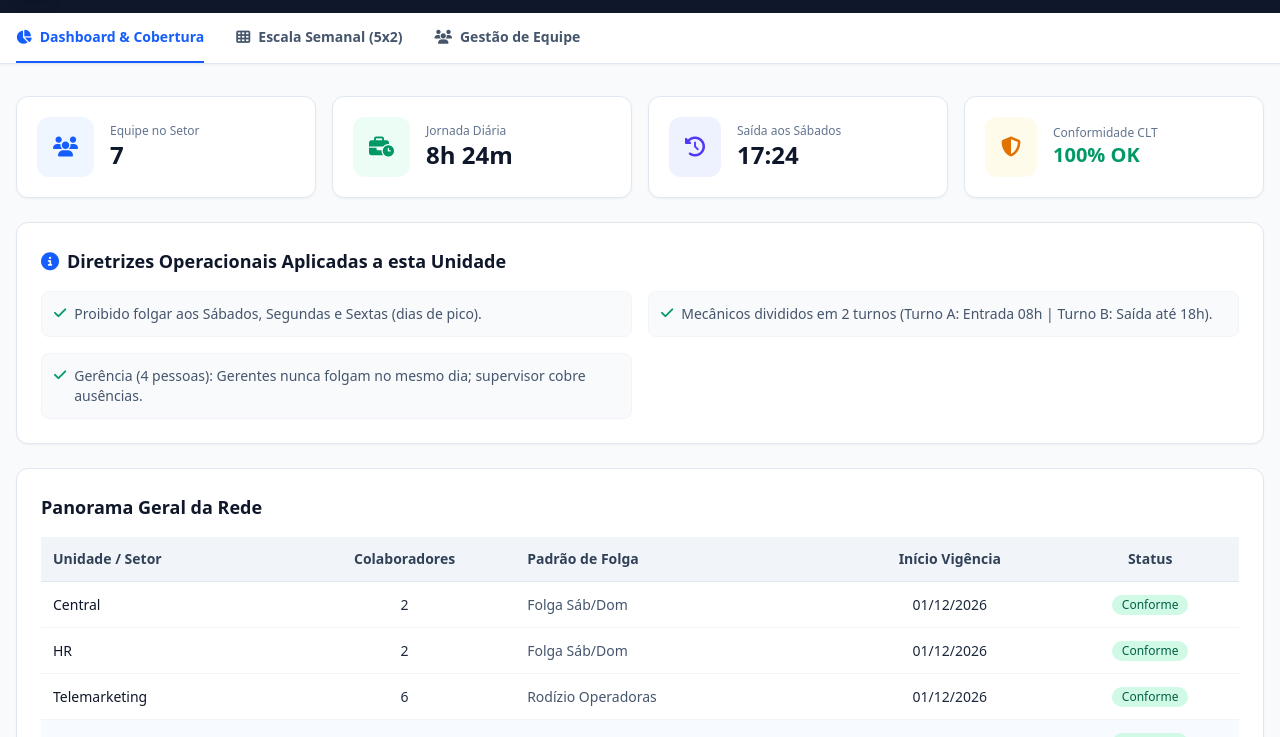
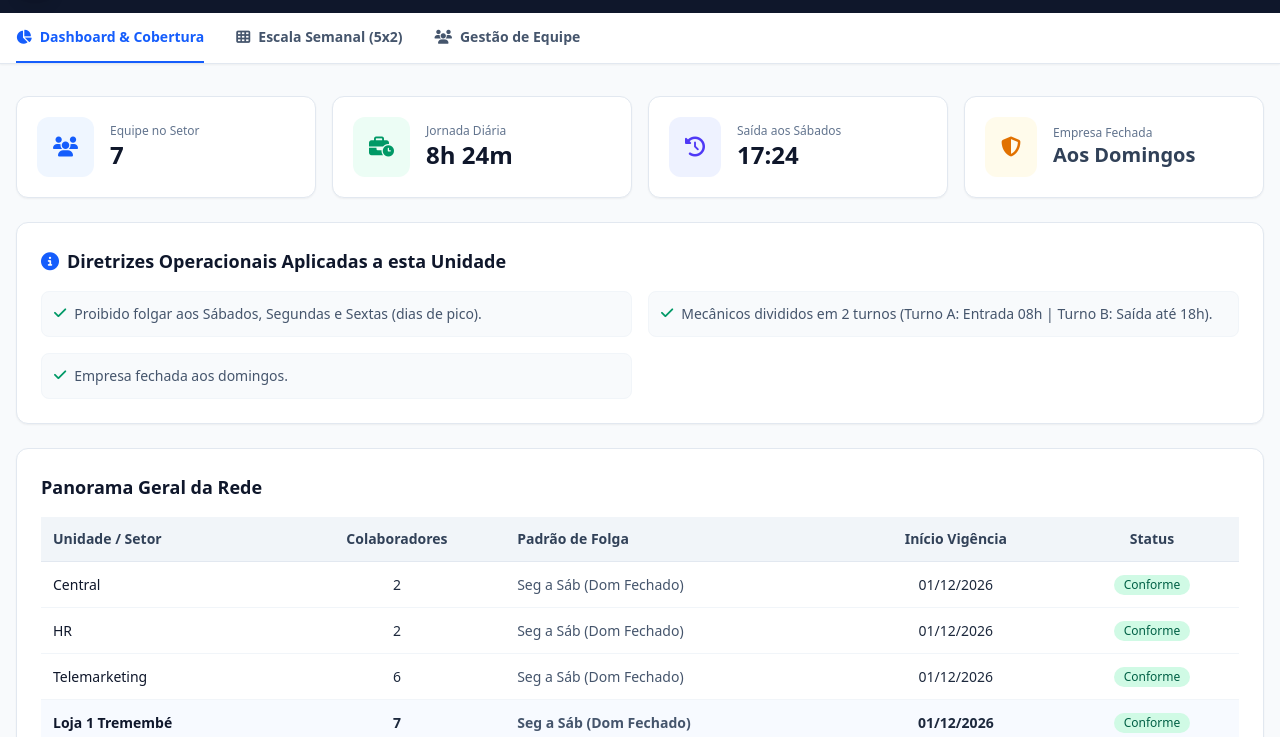
Before and after one commit to bubuseles-oss/Escala-5x2-, a plain HTML site: page index.html in a window 1280 px wide. Shown: the part 63-800 px from the top of the page. Drawn offline with nearby package versions, Linux system fonts and the light colour scheme.

Commit message:
Update index.html

```diff
--- a/index.html
+++ b/index.html
@@ -90,8 +90,8 @@
                         <i class="fa-solid fa-shield-halved"></i>
                     </div>
                     <div>
-                        <p class="text-xs text-slate-500 font-medium">Conformidade CLT</p>
-                        <h3 class="text-xl font-bold text-emerald-600">100% OK</h3>
+                        <p class="text-xs text-slate-500 font-medium">Empresa Fechada</p>
+                        <h3 class="text-xl font-bold text-slate-700">Aos Domingos</h3>
                     </div>
                 </div>
             </div>
@@ -132,8 +132,8 @@
         <div id="tab-escala" class="hidden space-y-6">
             <div class="flex flex-col md:flex-row justify-between items-start md:items-center gap-4 bg-white p-4 rounded-xl border border-slate-200 shadow-xs">
                 <div>
-                    <h3 class="text-lg font-bold text-slate-900">Grade de Escala Semanal (Segunda a Domingo)</h3>
-                    <p class="text-xs text-slate-500">Respeitando restrições de folgas em dias de pico e revezamento.</p>
+                    <h3 class="text-lg font-bold text-slate-900">Grade de Escala Semanal (Segunda a Sábado)</h3>
+                    <p class="text-xs text-slate-500">Domingo é fechado para toda a empresa.</p>
                 </div>
                 <div class="flex items-center gap-3">
                     <span class="inline-flex items-center gap-1.5 text-xs bg-emerald-50 text-emerald-700 px-3 py-1 rounded-full font-medium border border-emerald-200">
@@ -158,7 +158,7 @@
                                 <th class="p-3 text-center">Qui</th>
                                 <th class="p-3 text-center">Sex</th>
                                 <th class="p-3 text-center">Sáb</th>
-                                <th class="p-3 text-center">Dom</th>
+                                <th class="p-3 text-center bg-slate-200 text-slate-700">Dom (Fechado)</th>
                                 <th class="p-3 text-center">Folga Fixa / Escala</th>
                             </tr>
                         </thead>
@@ -236,7 +236,6 @@
                         <label class="block text-xs font-semibold text-slate-700 mb-1">1ª Folga</label>
                         <select id="empFolga1" class="w-full px-3 py-2 border border-slate-300 rounded-lg text-sm focus:ring-2 focus:ring-blue-500 focus:outline-none bg-white">
                             <option value="Sáb">Sábado</option>
-                            <option value="Dom">Domingo</option>
                             <option value="Seg">Segunda</option>
                             <option value="Ter">Terça</option>
                             <option value="Qua">Quarta</option>
@@ -247,9 +246,8 @@
                     <div>
                         <label class="block text-xs font-semibold text-slate-700 mb-1">2ª Folga</label>
                         <select id="empFolga2" class="w-full px-3 py-2 border border-slate-300 rounded-lg text-sm focus:ring-2 focus:ring-blue-500 focus:outline-none bg-white">
-                            <option value="Dom" selected>Domingo</option>
                             <option value="Sáb">Sábado</option>
-                            <option value="Seg">Segunda</option>
+                            <option value="Seg" selected>Segunda</option>
                             <option value="Ter">Terça</option>
                             <option value="Qua">Quarta</option>
                             <option value="Qui">Quinta</option>
@@ -267,61 +265,61 @@
 
     <!-- Footer -->
     <footer class="bg-white border-t border-slate-200 py-4 text-center text-xs text-slate-500">
-        Furtil Pneus & PneuX • Sistema Operacional de Escalas 5x2 (8h24min/dia) © 2026
+        Furtil Pneus & PneuX • Empresa não opera aos domingos © 2026
     </footer>
 
     <script>
         const unitRules = {
             "Central": [
-                "Folga fixa obrigatória aos sábados e domingos.",
+                "Folga fixa aos sábados (Empresa fechada aos domingos).",
                 "Redução de jornada mantendo descanso no fim de semana.",
                 "Expediente de segunda a sexta com 8h24min diárias."
             ],
             "HR": [
-                "Folga fixa obrigatória aos sábados e domingos.",
+                "Folga fixa aos sábados (Empresa fechada aos domingos).",
                 "Suporte administrativo centralizado com jornada padrão.",
-                "Sábados e domingos livres para toda a equipe."
+                "Expediente de segunda a sexta."
             ],
             "Telemarketing": [
                 "Operadoras (5) em escala rotativa para garantir 'dobradinha' de folga.",
                 "Coordenadora (1): Proibido folgar aos sábados e segundas-feiras.",
-                "Atendimento alinhado com o fluxo comercial da rede."
+                "Empresa fechada aos domingos."
             ],
             "Loja 1 Tremembé": [
                 "Proibido folgar aos Sábados, Segundas e Sextas (dias de pico).",
                 "Mecânicos divididos em 2 turnos (Turno A: Entrada 08h | Turno B: Saída até 18h).",
-                "Gerência (4 pessoas): Gerentes nunca folgam no mesmo dia; supervisor cobre ausências."
+                "Empresa fechada aos domingos."
             ],
             "Loja 2 Guarulhos": [
                 "Proibido folgar aos Sábados, Segundas e Sextas (dias de pico).",
                 "Mecânicos divididos em 2 turnos (Turno A: Entrada 08h | Turno B: Saída até 18h).",
-                "Gerência (4 pessoas): Gerentes nunca folgam no mesmo dia; supervisor cobre ausências."
+                "Empresa fechada aos domingos."
             ],
             "Loja 3 Tatuapé": [
                 "Proibido folgar aos Sábados, Segundas e Sextas (dias de pico).",
                 "Mecânicos divididos em 2 turnos (Turno A: Entrada 08h | Turno B: Saída até 18h).",
-                "Gerência (4 pessoas): Gerentes nunca folgam no mesmo dia; supervisor cobre ausências."
+                "Empresa fechada aos domingos."
             ],
             "Loja 4 Aricanduva": [
                 "Proibido folgar aos Sábados, Segundas e Sextas (dias de pico).",
                 "Mecânicos divididos em 2 turnos (Turno A: Entrada 08h | Turno B: Saída até 18h).",
-                "Gerência (4 pessoas): Gerentes nunca folgam no mesmo dia; supervisor cobre ausências."
+                "Empresa fechada aos domingos."
             ]
         };
 
         const defaultData = {
             "Central": [
-                { name: "Ana Silva", role: "Analista / Administrativo", folga1: "Sáb", folga2: "Dom" },
-                { name: "Carlos Souza", role: "Analista / Administrativo", folga1: "Sáb", folga2: "Dom" }
+                { name: "Ana Silva", role: "Analista / Administrativo", folga1: "Sáb", folga2: "Seg" },
+                { name: "Carlos Souza", role: "Analista / Administrativo", folga1: "Sáb", folga2: "Seg" }
             ],
             "HR": [
-                { name: "Juliana Costa", role: "Analista / Administrativo", folga1: "Sáb", folga2: "Dom" },
-                { name: "Fernanda Alves", role: "Analista / Administrativo", folga1: "Sáb", folga2: "Dom" }
+                { name: "Juliana Costa", role: "Analista / Administrativo", folga1: "Sáb", folga2: "Seg" },
+                { name: "Fernanda Alves", role: "Analista / Administrativo", folga1: "Sáb", folga2: "Seg" }
             ],
             "Telemarketing": [
                 { name: "Mariana Teles", role: "Coordenadora Telemarketing", folga1: "Ter", folga2: "Qua" },
-                { name: "Camila Operadora 1", role: "Operadora Telemarketing", folga1: "Sáb", folga2: "Dom" },
-                { name: "Beatriz Operadora 2", role: "Operadora Telemarketing", folga1: "Dom", folga2: "Seg" },
+                { name: "Camila Operadora 1", role: "Operadora Telemarketing", folga1: "Sáb", folga2: "Seg" },
+                { name: "Beatriz Operadora 2", role: "Operadora Telemarketing", folga1: "Seg", folga2: "Ter" },
                 { name: "Juliana Operadora 3", role: "Operadora Telemarketing", folga1: "Ter", folga2: "Qua" },
                 { name: "Larissa Operadora 4", role: "Operadora Telemarketing", folga1: "Qua", folga2: "Qui" },
                 { name: "Renata Operadora 5", role: "Operadora Telemarketing", folga1: "Qui", folga2: "Sex" }
@@ -331,7 +329,7 @@
                 { name: "Roberto (Gerente 2)", role: "Gerente (Turno Único)", folga1: "Qui", folga2: "Sex" },
                 { name: "Patricia (Gerente 3)", role: "Gerente (Turno Único)", folga1: "Ter", folga2: "Qui" },
                 { name: "Lucas (Gerente 4)", role: "Gerente (Turno Único)", folga1: "Qua", folga2: "Sex" },
-                { name: "Marcelo Supervisor", role: "Supervisor (Cobertura)", folga1: "Dom", folga2: "Seg" },
+                { name: "Marcelo Supervisor", role: "Supervisor (Cobertura)", folga1: "Seg", folga2: "Ter" },
                 { name: "João Mecânico A", role: "Mecânico (Turno A - 08:00)", folga1: "Ter", folga2: "Qua" },
                 { name: "Paulo Mecânico B", role: "Mecânico (Turno B - até 18:00)", folga1: "Qua", folga2: "Qui" }
             ],
@@ -340,7 +338,7 @@
                 { name: "Bruno G2", role: "Gerente (Turno Único)", folga1: "Qui", folga2: "Sex" },
                 { name: "Vanessa G3", role: "Gerente (Turno Único)", folga1: "Ter", folga2: "Qui" },
                 { name: "Diego G4", role: "Gerente (Turno Único)", folga1: "Qua", folga2: "Sex" },
-                { name: "Thiago Sup", role: "Supervisor (Cobertura)", folga1: "Dom", folga2: "Seg" },
+                { name: "Thiago Sup", role: "Supervisor (Cobertura)", folga1: "Seg", folga2: "Ter" },
                 { name: "Alexandre Mec A", role: "Mecânico (Turno A - 08:00)", folga1: "Ter", folga2: "Qua" },
                 { name: "Felipe Mec B", role: "Mecânico (Turno B - até 18:00)", folga1: "Qua", folga2: "Qui" }
             ],
@@ -349,7 +347,7 @@
                 { name: "Rodrigo G2", role: "Gerente (Turno Único)", folga1: "Qui", folga2: "Sex" },
                 { name: "Tatiane G3", role: "Gerente (Turno Único)", folga1: "Ter", folga2: "Qui" },
                 { name: "Renato G4", role: "Gerente (Turno Único)", folga1: "Qua", folga2: "Sex" },
-                { name: "Wagner Sup", role: "Supervisor (Cobertura)", folga1: "Dom", folga2: "Seg" },
+                { name: "Wagner Sup", role: "Supervisor (Cobertura)", folga1: "Seg", folga2: "Ter" },
                 { name: "Leandro Mec A", role: "Mecânico (Turno A - 08:00)", folga1: "Ter", folga2: "Qua" },
                 { name: "Carlos Mec B", role: "Mecânico (Turno B - até 18:00)", folga1: "Qua", folga2: "Qui" }
             ],
@@ -358,13 +356,13 @@
                 { name: "Renato C. G2", role: "Gerente (Turno Único)", folga1: "Qui", folga2: "Sex" },
                 { name: "Sandra G3", role: "Gerente (Turno Único)", folga1: "Ter", folga2: "Qui" },
                 { name: "Luciana G4", role: "Gerente (Turno Único)", folga1: "Qua", folga2: "Sex" },
-                { name: "Fabio Sup", role: "Supervisor (Cobertura)", folga1: "Dom", folga2: "Seg" },
+                { name: "Fabio Sup", role: "Supervisor (Cobertura)", folga1: "Seg", folga2: "Ter" },
                 { name: "Mateus Mec A", role: "Mecânico (Turno A - 08:00)", folga1: "Ter", folga2: "Qua" },
                 { name: "Jonas Mec B", role: "Mecânico (Turno B - até 18:00)", folga1: "Qua", folga2: "Qui" }
             ]
         };
 
-        let db = JSON.parse(localStorage.getItem('furtil_escala_db_v2')) || defaultData;
+        let db = JSON.parse(localStorage.getItem('furtil_escala_db_v3')) || defaultData;
         let currentStore = "Loja 1 Tremembé";
         let currentTab = "dashboard";
 
@@ -392,7 +390,6 @@
             const employees = db[currentStore] || [];
             document.getElementById('stat-total').innerText = employees.length;
 
-            // Render rules
             const rulesContainer = document.getElementById('unitRulesDescription');
             const rules = unitRules[currentStore] || [];
             rulesContainer.innerHTML = rules.map(r => `
@@ -402,17 +399,15 @@
                 </div>
             `).join('');
 
-            // Summary Table
             const summaryBody = document.getElementById('summaryTableBody');
             summaryBody.innerHTML = Object.keys(db).map(store => {
                 const count = db[store].length;
                 const isSelected = store === currentStore ? 'bg-blue-50/50 font-semibold' : '';
-                const ruleDesc = store.includes('Loja') ? 'Folga Seg/Ter/Qua/Qui' : (store === 'Telemarketing' ? 'Rodízio Operadoras' : 'Folga Sáb/Dom');
                 return `
                     <tr class="hover:bg-slate-50 transition ${isSelected}">
                         <td class="p-3 text-slate-900">${store}</td>
                         <td class="p-3 text-center">${count}</td>
-                        <td class="p-3 text-slate-600">${ruleDesc}</td>
+                        <td class="p-3 text-slate-600">Seg a Sáb (Dom Fechado)</td>
                         <td class="p-3 text-center">01/12/2026</td>
                         <td class="p-3 text-center">
                             <span class="inline-flex items-center px-2.5 py-0.5 rounded-full text-xs font-medium bg-emerald-100 text-emerald-800">Conforme</span>
@@ -421,8 +416,7 @@
                 `;
             }).join('');
 
-            // Escala Semanal
-            const dias = ['Seg', 'Ter', 'Qua', 'Qui', 'Sex', 'Sáb', 'Dom'];
+            const dias = ['Seg', 'Ter', 'Qua', 'Qui', 'Sex', 'Sáb'];
             const escalaBody = document.getElementById('escalaTableBody');
             escalaBody.innerHTML = employees.map(emp => {
                 const diasCells = dias.map(d => {
@@ -439,12 +433,12 @@
                         <td class="p-3 font-medium text-slate-900">${emp.name}</td>
                         <td class="p-3 text-slate-600 text-xs">${emp.role}</td>
                         ${diasCells}
+                        <td class="p-3 text-center"><span class="inline-block px-2 py-1 bg-slate-200 text-slate-600 font-medium text-xs rounded-md">Fechado</span></td>
                         <td class="p-3 text-center text-xs font-semibold text-slate-500">${emp.folga1} / ${emp.folga2}</td>
                     </tr>
                 `;
             }).join('');
 
-            // Equipe Table
             const equipeBody = document.getElementById('equipeTableBody');
             equipeBody.innerHTML = employees.map((emp, idx) => `
                 <tr class="hover:bg-slate-50 transition">
@@ -459,7 +453,7 @@
                 </tr>
             `).join('');
 
-            localStorage.setItem('furtil_escala_db_v2', JSON.stringify(db));
+            localStorage.setItem('furtil_escala_db_v3', JSON.stringify(db));
         }
 
         function openAddModal() {
@@ -467,8 +461,8 @@
             document.getElementById('empIndex').value = "";
             document.getElementById('empName').value = "";
             document.getElementById('empRole').selectedIndex = 0;
-            document.getElementById('empFolga1').value = "Ter";
-            document.getElementById('empFolga2').value = "Qua";
+            document.getElementById('empFolga1').value = "Seg";
+            document.getElementById('empFolga2').value = "Ter";
             document.getElementById('employeeModal').classList.remove('hidden');
             document.getElementById('employeeModal').classList.add('flex');
         }
```
